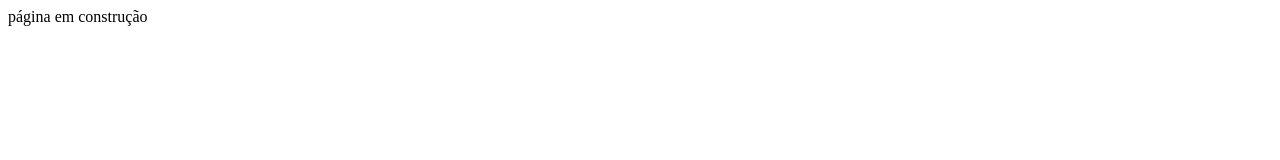
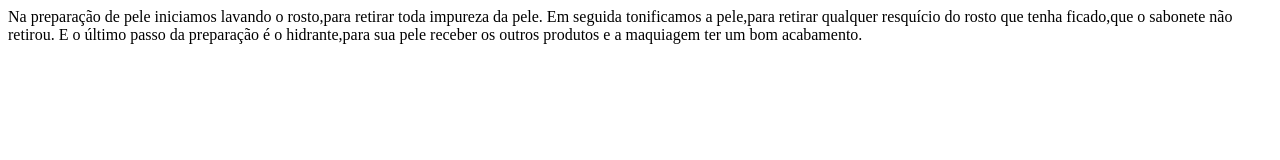
Before and after one commit to marianagoes/cemca, a plain HTML site: page preparação de pele.html in a window 1280 px wide. Drawn offline with Linux system fonts and the light colour scheme.

Commit message:
Add files via upload

```diff
--- a/preparação de pele.html
+++ b/preparação de pele.html
@@ -7,6 +7,10 @@
     <title>Document</title>
 </head>
 <body>
-    página em construção
+
+    Na preparação de pele iniciamos lavando o rosto,para retirar toda impureza da pele.
+    Em seguida tonificamos a pele,para retirar qualquer resquício do rosto que tenha ficado,que o sabonete não retirou.
+    E o último passo da preparação é o hidrante,para sua pele receber os outros produtos e a maquiagem ter um bom acabamento.
+
 </body>
 </html>
```
